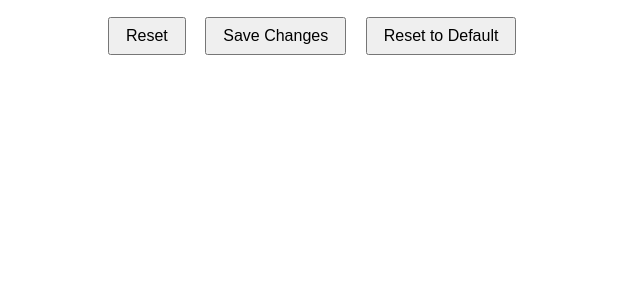
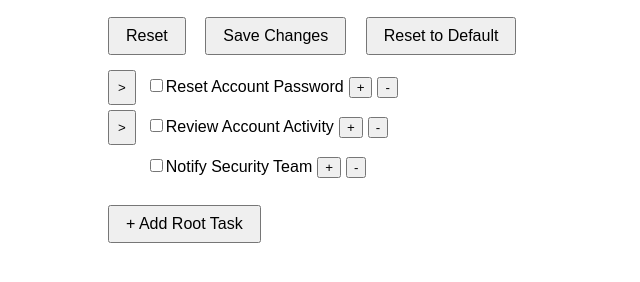
Before and after one commit to HemanthMeda/Checklist, a plain HTML site: page index.html in a window 1280 px wide. Both pictures are taken after a click on the button "Reset". Shown: the part 136-418 px from the top of the page, without its empty margins (187-827 px from the left). Drawn offline with Linux system fonts and the light colour scheme.

Commit message:
Update index.html
resolved all known issues

```diff
--- a/index.html
+++ b/index.html
@@ -12,14 +12,10 @@
     .removed { background-color: #ffe0e0; text-decoration: line-through; }
     button { margin-left: 5px; }
     #controls { margin-bottom: 15px; }
-    #resetBtn, #saveBtn, #resetDefaultBtn { padding: 8px 16px; font-size: 16px; margin-right: 10px; }
+    #resetBtn, #saveBtn, #resetDefaultBtn, #addRootTaskBtn { padding: 8px 16px; font-size: 16px; margin-right: 10px; }
     #checklistSelector { margin-bottom: 20px; font-size: 16px; padding: 6px; }
-    #addRootTaskBtn { padding:8px 16px; font-size: 16px;
     label { cursor: pointer; user-select: none; }
-    expand-btn { width: 20px;  visibility: hidden; }
-    .task.has-subtasks .expand-btn { visibility: visible; }
-    .task { margin-left: 20px; margin-top: 5px; display: flex; align-items: center; gap: 8px; }
-    .task-root { margin-left: 0; font-weight: bold; padding: 5px 10px; border-radius: 5px; }
+    .expand-btn { padding: 8px 8px; margin-right: 10px; visibility: hidden; }
 
   </style>
 </head>
@@ -39,28 +35,58 @@
   </div>
 
   <div id="checklist"></div>
+  <div style="margin-top: 20px;">
+    <button id="addRootTaskBtn">+ Add Root Task</button>
+  </div>
 
   <script>
     const STORAGE_KEY_PREFIX = 'incidentChecklist_';
     let currentChecklistKey = 'accountCompromise';
     let tasks = [];
-    let currentId = 50;
+    let currentId = 100;
 
     const defaultItems = {
       accountCompromise: [
-        { id: 1, name: 'Reset Account Password', completed: false, subTasks: [], expanded: false },
-        { id: 2, name: 'Review Account Activity', completed: false, subTasks: [], expanded: false },
-        { id: 3, name: 'Notify Security Team', completed: false, subTasks: [], expanded: false }
+        {
+          id: 1, name: 'Reset Account Password', completed: false, expanded: false, ExpandBtnVisible: true,
+          subTasks: [
+            { id: 11, name: 'Force password reset via admin portal', completed: false, subTasks: [], expanded: false, ExpandBtnVisible: false },
+            { id: 12, name: 'Notify user to update credentials', completed: false, subTasks: [], expanded: false, ExpandBtnVisible: false }
+          ]
+        },
+        {
+          id: 2, name: 'Review Account Activity', completed: false, expanded: false, ExpandBtnVisible: true,
+          subTasks: [
+            { id: 13, name: 'Check sign-in logs', completed: false, subTasks: [], expanded: false, ExpandBtnVisible: false }
+          ]
+        },
+        { id: 3, name: 'Notify Security Team', completed: false, subTasks: [], expanded: false, ExpandBtnVisible: false }
       ],
       phishingAttack: [
-        { id: 4, name: 'Analyze Email Header', completed: false, subTasks: [], expanded: false },
-        { id: 5, name: 'Identify Malicious Links', completed: false, subTasks: [], expanded: false },
-        { id: 6, name: 'Notify Employees', completed: false, subTasks: [], expanded: false }
+        {
+          id: 4, name: 'Analyze Email Header', completed: false, expanded: false, ExpandBtnVisible: true,
+          subTasks: [
+            { id: 14, name: 'Check sender domain', completed: false, subTasks: [], expanded: false, ExpandBtnVisible: false }
+          ]
+        },
+        { id: 5, name: 'Identify Malicious Links', completed: false, subTasks: [], expanded: false, ExpandBtnVisible: false },
+        { id: 6, name: 'Notify Employees', completed: false, subTasks: [], expanded: false, ExpandBtnVisible: false }
       ],
       malwareAttack: [
-        { id: 7, name: 'Isolate Infected System', completed: false, subTasks: [], expanded: false },
-        { id: 8, name: 'Run Antivirus Scan', completed: false, subTasks: [], expanded: false },
-        { id: 9, name: 'Analyze Malware Behavior', completed: false, subTasks: [], expanded: false }
+        {
+          id: 7, name: 'Isolate Infected System', completed: false, expanded: false, ExpandBtnVisible: true,
+          subTasks: [
+            { id: 15, name: 'Remove from network', completed: false, subTasks: [], expanded: false, ExpandBtnVisible: false }
+          ]
+        },
+        {
+          id: 8, name: 'Run Antivirus Scan', completed: false, expanded: false, ExpandBtnVisible: true,
+          subTasks: [
+            { id: 16, name: 'Update virus definitions', completed: false, subTasks: [], expanded: false, ExpandBtnVisible: false },
+            { id: 17, name: 'Full system scan', completed: false, subTasks: [], expanded: false, ExpandBtnVisible: false }
+          ]
+        },
+        { id: 9, name: 'Analyze Malware Behavior', completed: false, subTasks: [], expanded: false, ExpandBtnVisible: false }
       ]
     };
 
@@ -107,16 +133,18 @@
       renderChecklist(tasks);
     }
 
-    function renderTask(task) {
+    function renderTask(task, isRoot = false) {
       const container = document.createElement('div');
       container.className = 'task';
+      if (isRoot) container.classList.add('task-root');
+      if (task.ExpandBtnVisible) container.classList.add('has-subtasks'); else container.classList.remove('has-subtasks');
       if (task.isAdded) container.classList.add('added');
       if (task.isRemoved) container.classList.add('removed');
-      if (task.subTasks.length > 0) container.classList.add('has-subtasks');
 
       const expandBtn = document.createElement('button');
-      expandBtn.textContent = task.expanded ? '-' : '+';
+      expandBtn.textContent = task.expanded ? '^' : '>';
       expandBtn.className = 'expand-btn';
+      expandBtn.style.visibility = task.ExpandBtnVisible ? 'visible' : 'hidden';
       expandBtn.addEventListener('click', () => {
         task.expanded = !task.expanded;
         renderChecklist(tasks);
@@ -135,12 +163,17 @@
       const addBtn = document.createElement('button');
       addBtn.textContent = '+';
       addBtn.addEventListener('click', () => {
-        const name = prompt('New subtask:');
+        const name = prompt('New subtask name*:');
+        if (name === null) return;
         if (name) {
           currentId++;
-          task.subTasks.push({ id: currentId, name, completed: false, subTasks: [], expanded: false, isAdded: true });
+          task.subTasks.push({ id: currentId, name, completed: false, subTasks: [], expanded: false, isAdded: true, ExpandBtnVisible: false });
+          task.expanded = true;
+          task.ExpandBtnVisible = true;
+          renderChecklist(tasks);
+        } else {
+          alert("Task name is required, try again")
         }
-        renderChecklist(tasks);
       });
 
       const removeBtn = document.createElement('button');
@@ -154,7 +187,7 @@
       undoBtn.textContent = 'Undo';
       undoBtn.style.display = task.isRemoved ? 'inline-block' : 'none';
       undoBtn.addEventListener('click', () => {
-        task.isRemoved = false;
+        delete task.isRemoved;
         renderChecklist(tasks);
       });
 
@@ -181,7 +214,7 @@
       const checklist = document.getElementById('checklist');
       checklist.innerHTML = '';
       tasks.forEach(task => {
-        checklist.appendChild(renderTask(task));
+        checklist.appendChild(renderTask(task, true));
       });
     }
 
@@ -194,14 +227,14 @@
     document.getElementById('resetBtn').addEventListener('click', resetChecklist);
     document.getElementById('saveBtn').addEventListener('click', saveChecklist);
     document.getElementById('resetDefaultBtn').addEventListener('click', resetToDefault);
-
     document.getElementById('addRootTaskBtn').addEventListener('click', () => {
-    const name = prompt('Enter new root task name:');
-    if (name) {
-      currentId++;
-      tasks.push({ id: currentId, name, completed: false, subTasks: [], expanded: false, isAdded: true });
-      renderChecklist(tasks);
-      } });
+      const name = prompt('New root task:');
+      if (name) {
+        currentId++;
+        tasks.push({ id: currentId, name, completed: false, subTasks: [], expanded: false, isAdded: true });
+        renderChecklist(tasks);
+      }
+    });
 
     tasks = loadChecklist(currentChecklistKey);
     renderChecklist(tasks);
```
